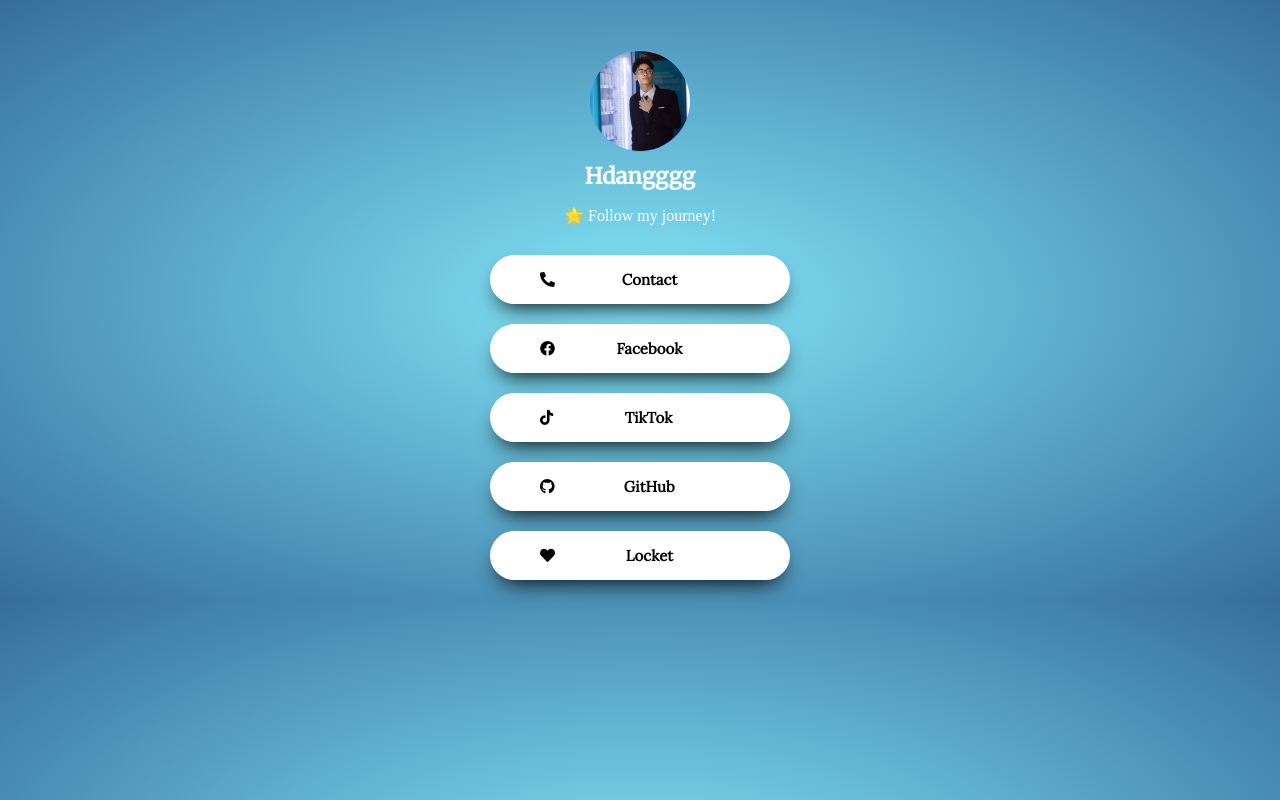
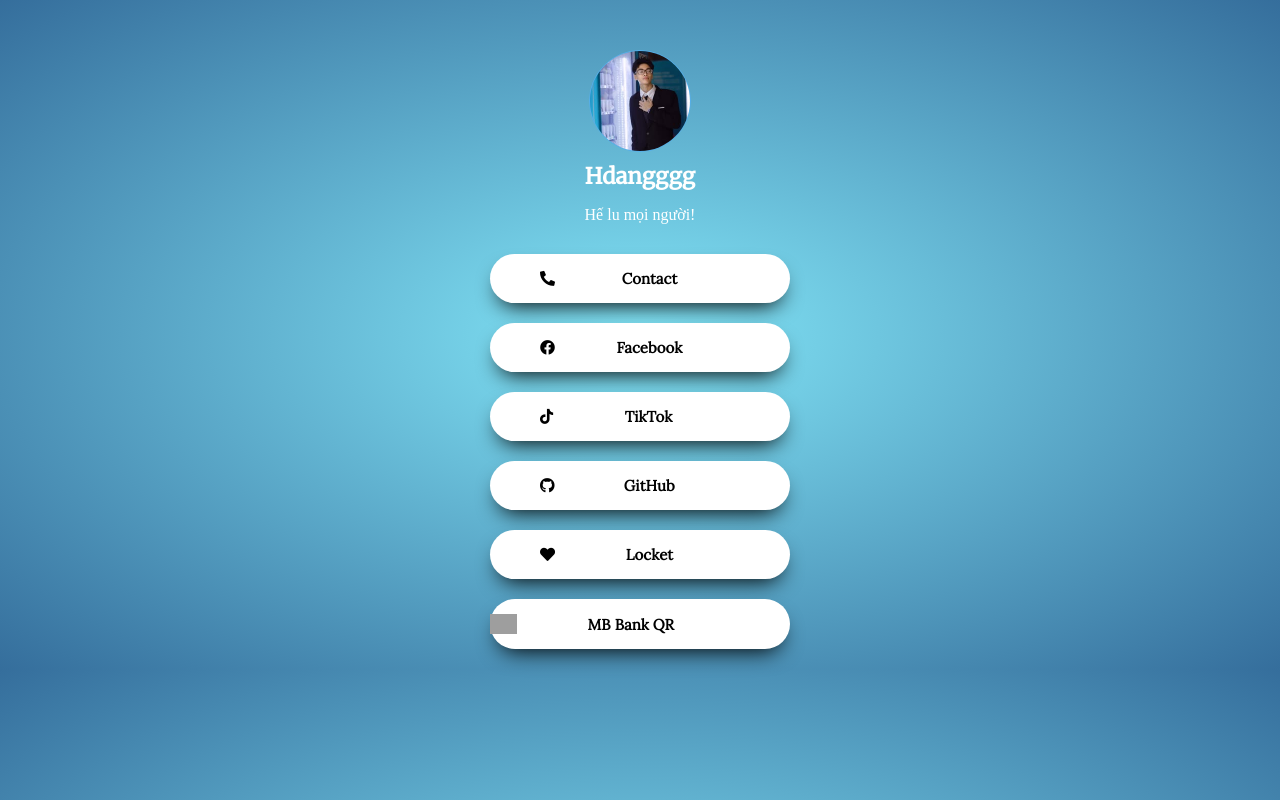
Before and after one commit to Haidanghoangwr/ttcanhan, a plain HTML site: page index.html in a window 1280 px wide. Drawn offline with Linux system fonts and the light colour scheme; grey boxes are pictures that could not be loaded.

Commit message:
Update index.html

```diff
--- a/index.html
+++ b/index.html
@@ -142,7 +142,7 @@
     <div class="container">
         <img class="avatar" src="./devpan.png.jpg" alt="Avatar">
         <h3>Hdangggg</h3>
-        <p>🌟 Follow my journey!</p>
+        <p>Hế lu mọi người!</p>
 
         <button class="button" onclick="location.href = 'tel:+84984934365'">
             <div class="grid-container">
@@ -169,6 +169,13 @@
     <i class="fas fa-heart"></i>&nbsp;Locket
   </div>
 </button><br>
+        <button class="button" onclick="location.href='https://sf-static.upanhlaylink.com/img/image_202507272ce26ec82bd2831774b5b003b4b55745.jpg'">
+  <div class="grid-container">
+    <img src="https://upload.wikimedia.org/wikipedia/vi/f/f8/Logo_MB_bank.png" alt="MB Bank Logo" style="height:20px; vertical-align:middle; margin-right:5px;">
+    MB Bank QR
+  </div>
+</button><br>
+
 </body>
 
 </html>
```
